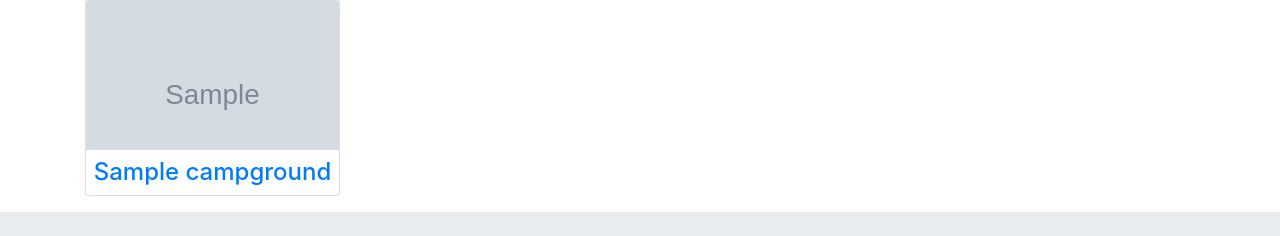
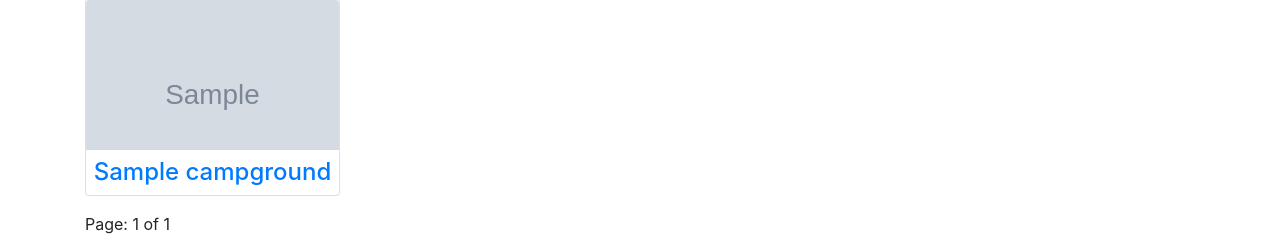
Before and after one commit to vtannguyen/DjangoWebApp, a Django app: page /yelpCamp/campgrounds/ in a window 1280 px wide. Shown: the part 611-847 px from the top of the page. Before the commit the page ends 823 px from the top, so only its background shows below. Run offline with Django 3.2, Linux system fonts and the light colour scheme; tables that the repository leaves empty hold one stand-in row (values such as "Sample post"); grey boxes marked "Sample" are stand-in pictures; some libraries are stand-ins or nearby versions.

Commit message:
- Clean code base

```diff
--- a/src/yelpCamp/models.py
+++ b/src/yelpCamp/models.py
@@ -21,3 +21,6 @@ class Comment(models.Model):
 
     def __str__(self):
         return self.text
+
+    class Meta:
+        ordering = ['timestamp']
--- a/src/yelpCamp/templates/yelpCamp/campgroundDetails.html
+++ b/src/yelpCamp/templates/yelpCamp/campgroundDetails.html
@@ -42,7 +42,7 @@
             <div class="card-header d-flex flex-row-reverse">
                     <a class="btn btn-sm btn-primary" href="{% url 'yelpCamp:commentsNew' campground.id %}">Add Comment</a>
             </div>
-            {% for comment in comments %}
+            {% for comment in campground.comment_set.all %}
             <div class="card-body text-primary border-top pt-1 pb-1 pl-3 pr-3">
                 <div class="d-flex flex-row justify-content-between">
                     <h5 class="card-title mb-0">
--- a/src/yelpCamp/templates/yelpCamp/campgrounds.html
+++ b/src/yelpCamp/templates/yelpCamp/campgrounds.html
@@ -17,7 +17,7 @@
 </header>
 
 <div class="row">
-    {% for campground in campgroundList %}
+    {% for campground in campgrounds %}
     <a href="{% url 'yelpCamp:campgroundDetails' campground.id %}" class="col-md-3 col-sm-6">
         <div class="card mb-3">
             <div class="campgroundImageSmall">
@@ -30,4 +30,20 @@
     </a>
     {% endfor %}
 </div>
+
+<div class="pagination">
+        <span class="page-links">
+            {% if campgrounds.has_previous %}
+                <a href="?page=1">&laquo; first</a>
+                <a href="{{ request.path }}?page={{ campgrounds.previous_page_number }}">previous</a>
+            {% endif %}
+            <span class="page-current">
+                Page: {{ campgrounds.number }} of {{ campgrounds.paginator.num_pages }}
+            </span>
+            {% if campgrounds.has_next %}
+                <a href="{{ request.path }}?page={{ campgrounds.next_page_number }}">next</a>
+                <a href="?page={{ campgrounds.paginator.num_pages }}">last &raquo;</a>
+            {% endif %}
+        </span>
+</div>
 {% endblock %}
--- a/src/yelpCamp/views.py
+++ b/src/yelpCamp/views.py
@@ -6,6 +6,7 @@ import json
 from django.views import generic
 from django.http import QueryDict
 from django.contrib.auth.decorators import login_required
+from django.core.paginator import Paginator
 
 # Create your views here.
 from django.http import HttpResponse, HttpResponseRedirect
@@ -36,7 +37,11 @@ def campgrounds(request):
             return render(request, 'yelpCamp/campgroundsNew.html', {'form': form})
     else:
         campgroundList = Campground.objects.all().order_by('-name')
-        return render(request, 'yelpCamp/campgrounds.html', {'campgroundList': campgroundList})
+        paginator = Paginator(campgroundList, 8)
+
+        page = request.GET.get('page')
+        campgrounds = paginator.get_page(page)
+        return render(request, 'yelpCamp/campgrounds.html', {'campgrounds': campgrounds})
 
 
 @login_required
@@ -48,7 +53,6 @@ def campgroundsNew(request):
 
 def campgroundDetails(request, campground_id):
     campground = get_object_or_404(Campground, pk=campground_id)
-    comments = Comment.objects.filter(campground__id__exact=campground_id)
 
     if request.method == 'POST':
         if request.user.is_authenticated and campground.user == request.user:
@@ -64,10 +68,7 @@ def campgroundDetails(request, campground_id):
             campground.delete()
         return HttpResponseRedirect(reverse('yelpCamp:campgrounds'))
 
-    context = {
-        'campground': campground,
-        'comments': comments
-    }
+    context = {'campground': campground}
     return render(request, 'yelpCamp/campgroundDetails.html', context)
 
 
```
Also changed, not shown: README.md, src/yelpCamp/migrations/0005_auto_20190606_0553.py (added), 1 other file.
